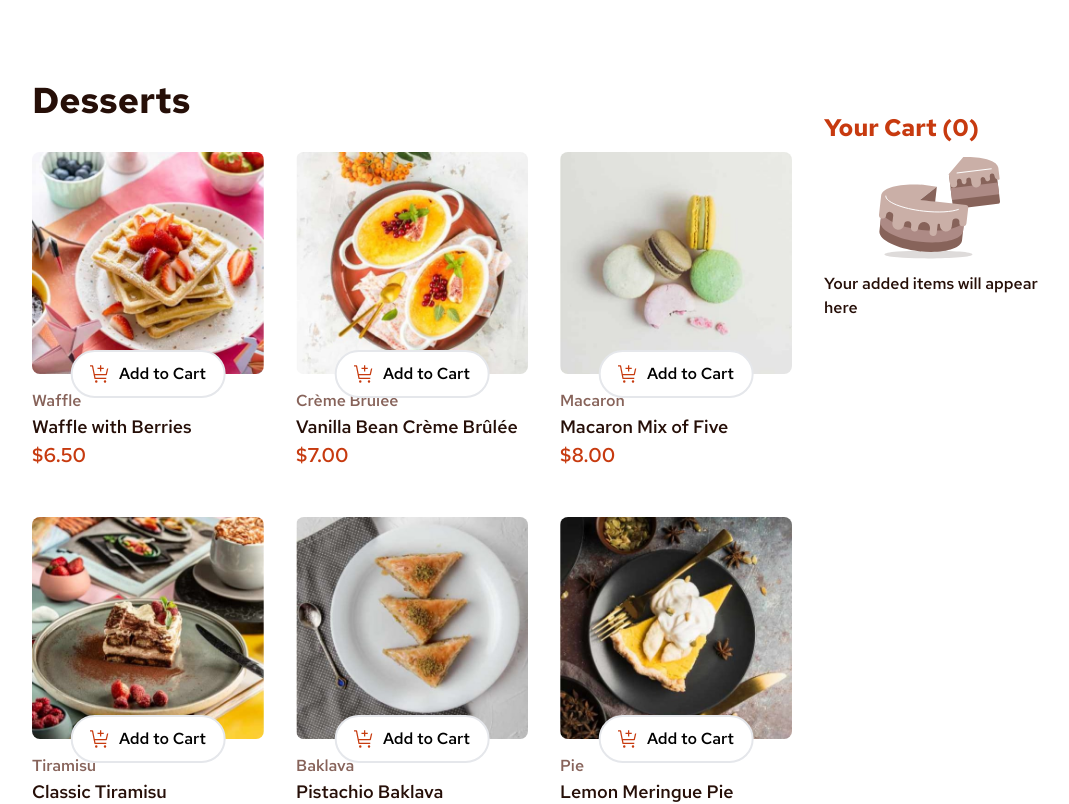
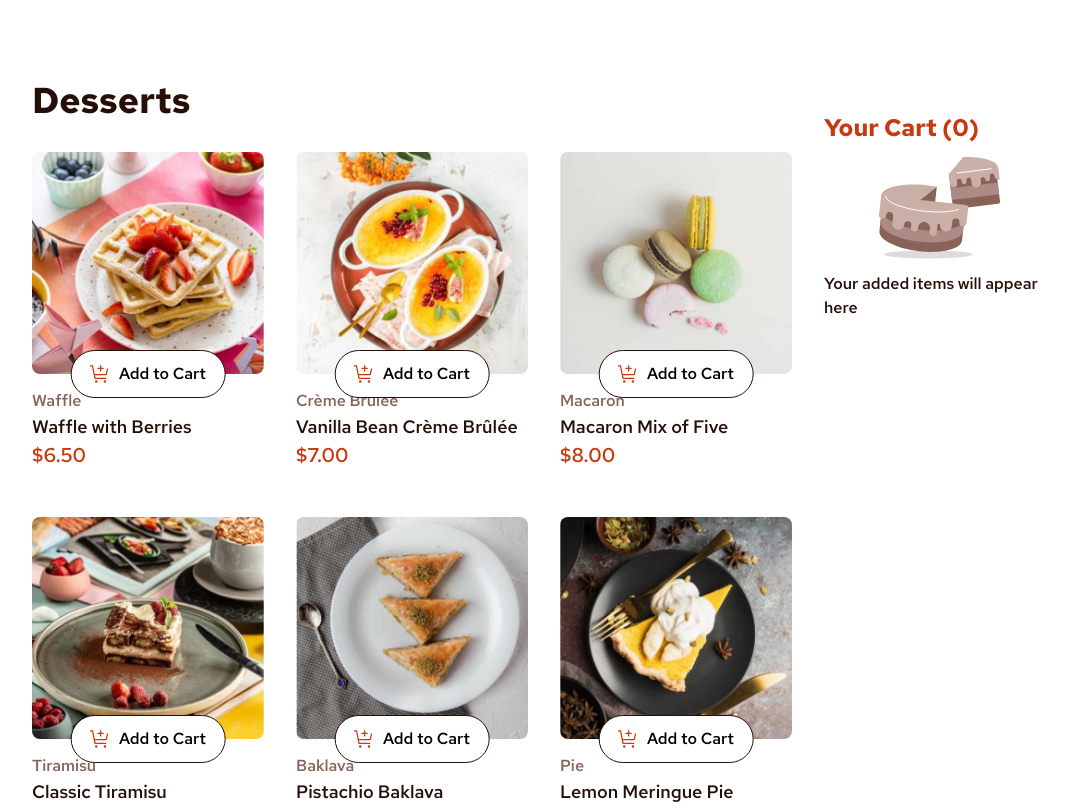
Before and after one commit to Zeke-Cachi/FEM_product_list_with_cart_main, a React (Vite) app: page / in a window 1280 px wide. Shown: the top 804 px of the page, without its empty margins (96-1165 px from the left). Built offline with nearby package versions, Linux system fonts and the light colour scheme.

Commit message:
styled cart button

```diff
--- a/src/components/ProductCard.tsx
+++ b/src/components/ProductCard.tsx
@@ -66,7 +66,7 @@ const ProductCard: React.FC<{
           {selectedQuantity() === 0 ? (
             <button
               onClick={() => addToCart(product)}
-              className="absolute h-12 w-2/3 -top-6 inset-x-1/2 -translate-x-1/2 bg-white border-solid border-2 rounded-full font-semibold flex justify-center items-center gap-2"
+              className="absolute h-12 w-2/3 -top-6 inset-x-1/2 -translate-x-1/2 bg-white rounded-full font-semibold flex justify-center items-center gap-2 border-solid border border-project_rose_900"
             >
               <img src={addToCartIcon} alt="add to cart icon" />
               Add to Cart
```
